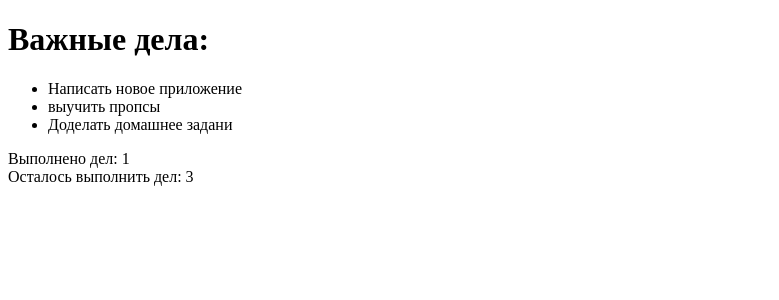
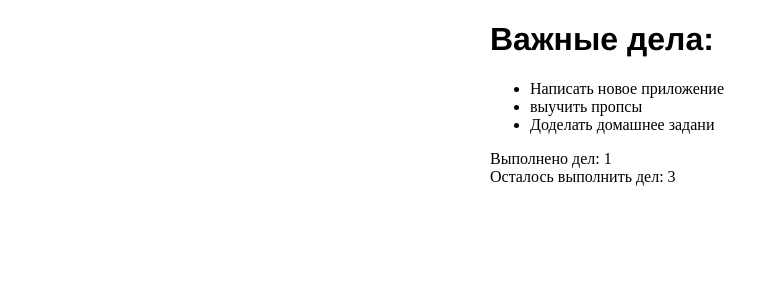
Before and after one commit to bessik1234/App, a React (Create React App) app: page / in a window 1280 px wide. Shown: the top 300 px of the page, without its empty margins (0-779 px from the left). Built offline with nearby package versions, Linux system fonts and the light colour scheme; the HTML template or start-up script is replaced by a standard one.

Commit message:
create app.css

```diff
--- /dev/null
+++ b/src/App.css
@@ -0,0 +1,7 @@
+.wrap{
+    width: 300px;
+    margin: auto;
+}
+.wrap__title{
+font-family: helvetica;
+}
--- a/src/App.js
+++ b/src/App.js
@@ -2,7 +2,7 @@ import React from 'react';
 import InputItem from './components/InputItem/InputItem';
 import ItemList from './components/ItemList/ItemList';
 import Footer from './components/Footer/Footer';
-
+import './App.css';
 
 const App = () => {
 
@@ -20,8 +20,8 @@ const App = () => {
 
 ];
   return(
-  <div>
-  <h1>Важные дела:</h1>
+  <div className="wrap">
+  <h1 className="wrap__title">Важные дела:</h1>
   <InputItem items={items} />
   <ItemList doneItem={1}/>
   <Footer count={3} />
```
